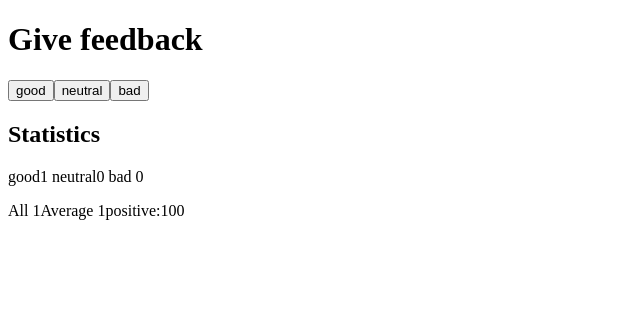
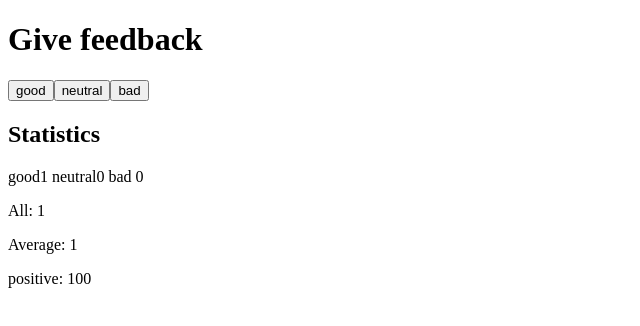
Before and after one commit to Kamrulislam7/fullstackopen, a React (Vite) app in the folder part1/unicafe/: page / in a window 1280 px wide. Both pictures are taken after a click on the button "good". Shown: the top 326 px of the page, without its empty margins (0-640 px from the left). Built offline with nearby package versions, Linux system fonts and the light colour scheme.

Commit message:
'unicafe_5'

```diff
--- a/part1/unicafe/src/App.jsx
+++ b/part1/unicafe/src/App.jsx
@@ -1,17 +1,4 @@
 import { useState } from "react";
-
-const Statistics = ({ good, bad, neutral, total }) => {
-  return (
-    <>
-      good{good} neutral{neutral} bad {bad}
-      <p>
-        All {total}
-        Average {(good + -bad) / total}
-        positive:{(good / total) * 100}
-      </p>
-    </>
-  );
-};
 
 const App = () => {
   // save clicks of each button to its own state
@@ -39,9 +26,9 @@ const App = () => {
     <div>
       <h1>Give feedback</h1>
 
-      <button onClick={handelGood}>good</button>
-      <button onClick={handelNeutral}>neutral</button>
-      <button onClick={handelBad}>bad</button>
+      <Button onClick={handelGood} text="good" />
+      <Button onClick={handelNeutral} text="neutral" />
+      <Button onClick={handelBad} text="bad" />
       <h2>Statistics</h2>
 
       {good || bad || neutral ? (
@@ -53,4 +40,31 @@ const App = () => {
   );
 };
 
+const Statistics = ({ good, bad, neutral, total }) => {
+  return (
+    <>
+      good{good} neutral{neutral} bad {bad}
+      <div>
+        <StatisticLine text="All" value={total} />
+        <StatisticLine text="Average" value={(good + -bad) / total} />
+        <StatisticLine text="positive" value={(good / total) * 100} />
+      </div>
+    </>
+  );
+};
+
+const StatisticLine = ({ text, value }) => {
+  return (
+    <>
+      <p>
+        {text}: {value}
+      </p>
+    </>
+  );
+};
+
+const Button = ({ onClick, text }) => {
+  return <button onClick={onClick}>{text}</button>;
+};
+
 export default App;
```
